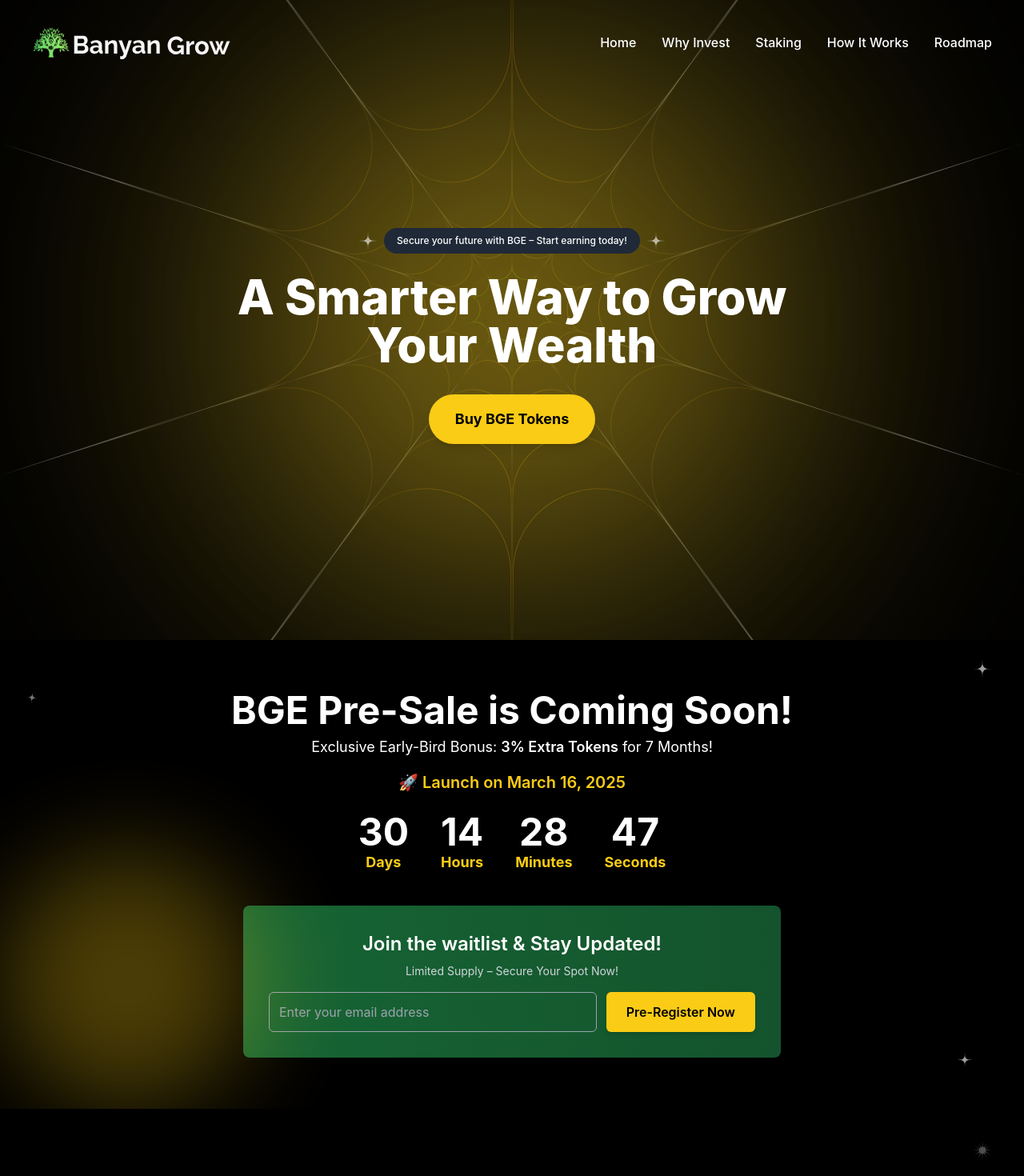
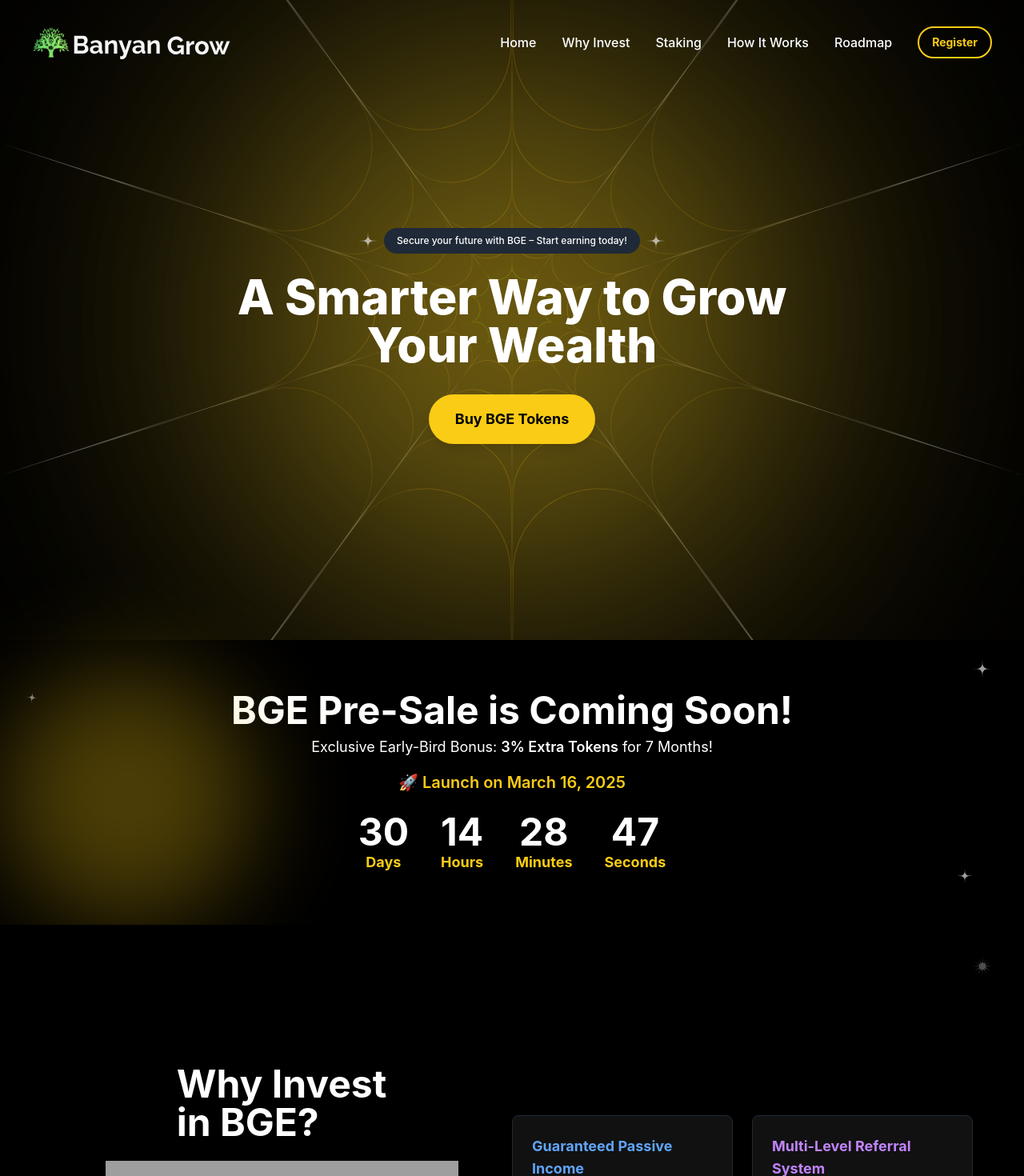
Before and after one commit to vijaymurugann/banyangrow-website, a React (Vite) app: page / in a window 1280 px wide. Shown: the top 1470 px of the page at 80% size. Built offline with nearby package versions, Linux system fonts and the light colour scheme; grey boxes are pictures that could not be loaded.

Commit message:
UPDATED: app link

```diff
--- a/src/components/hero.tsx
+++ b/src/components/hero.tsx
@@ -39,8 +39,7 @@ const HeroSection = () => {
   return (
     <div
       className="relative w-full md:w-screen h-screen bg-black flex flex-col items-center justify-center text-center overflow-hidden"
-      id="Home"
-    >
+      id="Home">
       {/* Background Glow */}
       <div className="absolute inset-0 flex items-center justify-center transition-transform duration-500 z-10">
         <div className="w-[80vw] h-[80vw] max-w-[600px] max-h-[600px] bg-yellow-400 rounded-full blur-[150px] opacity-40"></div>
@@ -67,8 +66,7 @@ const HeroSection = () => {
         {(isTablet || isMobile) && (
           <button
             onClick={() => setIsOpen(!isOpen)}
-            className="text-white focus:outline-none z-50"
-          >
+            className="text-white focus:outline-none z-50">
             {isOpen ? <X size={28} /> : <Menu size={28} />}
           </button>
         )}
@@ -82,8 +80,7 @@ const HeroSection = () => {
                   <li
                     key={section}
                     className="text-white font-medium hover:text-yellow-300 transition-colors cursor-pointer"
-                    onClick={() => handleScrollToSection(section)}
-                  >
+                    onClick={() => handleScrollToSection(section)}>
                     {section
                       .replace("-", " ")
                       .replace(/\b\w/g, (char) => char.toUpperCase())}
@@ -92,9 +89,11 @@ const HeroSection = () => {
               )}
             </ul>
             {/* Register Button */}
-            {/* <button className="bg-transparent border-2 border-yellow-400 text-yellow-400 px-4 py-2 rounded-full text-sm font-bold hover:bg-yellow-400 hover:text-black transition">
+            <a
+              href="https://app.banyangrow.xyz"
+              className="bg-transparent border-2 border-yellow-400 text-yellow-400 px-4 py-2 rounded-full text-sm font-bold hover:bg-yellow-400 hover:text-black transition">
               Register
-            </button> */}
+            </a>
           </div>
         )}
       </nav>
@@ -105,16 +104,14 @@ const HeroSection = () => {
           initial={{ y: -30, opacity: 0 }}
           animate={{ y: 0, opacity: 1 }}
           transition={{ duration: 0.3 }}
-          className="absolute top-[80px] left-0 w-full bg-black text-white flex flex-col items-center py-6 space-y-6 z-40 shadow-lg"
-        >
+          className="absolute top-[80px] left-0 w-full bg-black text-white flex flex-col items-center py-6 space-y-6 z-40 shadow-lg">
           <ul className="flex flex-col space-y-4 text-lg font-medium">
             {["Home", "Why Invest", "Staking", "How It Works", "Roadmap"].map(
               (section) => (
                 <li
                   key={section}
                   className="cursor-pointer hover:text-yellow-300 transition"
-                  onClick={() => handleScrollToSection(section)}
-                >
+                  onClick={() => handleScrollToSection(section)}>
                   {section
                     .replace("-", " ")
                     .replace(/\b\w/g, (char) => char.toUpperCase())}
@@ -135,8 +132,7 @@ const HeroSection = () => {
         initial={{ opacity: 0, y: -50 }}
         animate={{ opacity: 1, y: 0 }}
         transition={{ duration: 1, ease: "easeOut" }}
-        className="relative z-20 max-w-4xl text-white mt-10 px-6 sm:px-0"
-      >
+        className="relative z-20 max-w-4xl text-white mt-10 px-6 sm:px-0">
         <div className="flex items-center justify-center mb-4">
           <img src={gstar} alt="Star" className="w-5 sm:w-6 h-5 sm:h-6 mr-2" />
           <p className="text-xs sm:text-md bg-gray-800 px-3 sm:px-4 py-1 sm:py-2 rounded-full text-white font-medium">
@@ -150,9 +146,11 @@ const HeroSection = () => {
         </h1>
 
         {/* Buy BGE Tokens Button (NO ANIMATION) */}
-        <button className="mt-6 sm:mt-8 bg-yellow-400 text-black px-6 sm:px-8 py-3 sm:py-4 rounded-full text-sm sm:text-lg font-bold shadow-lg transition-all duration-300 hover:bg-yellow-300">
-          Buy BGE Tokens
-        </button>
+        <a href="https://app.banyangrow.xyz">
+          <button className="mt-6 sm:mt-8 bg-yellow-400 text-black px-6 sm:px-8 py-3 sm:py-4 rounded-full text-sm sm:text-lg font-bold shadow-lg transition-all duration-300 hover:bg-yellow-300">
+            Buy BGE Tokens
+          </button>
+        </a>
       </motion.div>
 
       {/* Section IDs for smooth scrolling */}
--- a/src/components/waitlist.tsx
+++ b/src/components/waitlist.tsx
@@ -146,7 +146,7 @@ const Waitlist = () => {
       )}
 
       {/* Join the Whitelist Section */}
-      <motion.div
+      {/* <motion.div
         initial={{ opacity: 0, scale: 0.8 }}
         animate={{ opacity: 1, scale: 1 }}
         transition={{ duration: 0.8, ease: "easeOut", delay: 0.5 }}
@@ -159,8 +159,7 @@ const Waitlist = () => {
           Limited Supply – Secure Your Spot Now!
         </p>
 
-        {/* Email Input & Button */}
-        <div className="mt-4 flex flex-col sm:flex-row items-center gap-3">
+\        <div className="mt-4 flex flex-col sm:flex-row items-center gap-3">
           <input
             type="email"
             placeholder="Enter your email address"
@@ -174,7 +173,7 @@ const Waitlist = () => {
             Pre-Register Now
           </motion.button>
         </div>
-      </motion.div>
+      </motion.div> */}
     </div>
   );
 };
```
